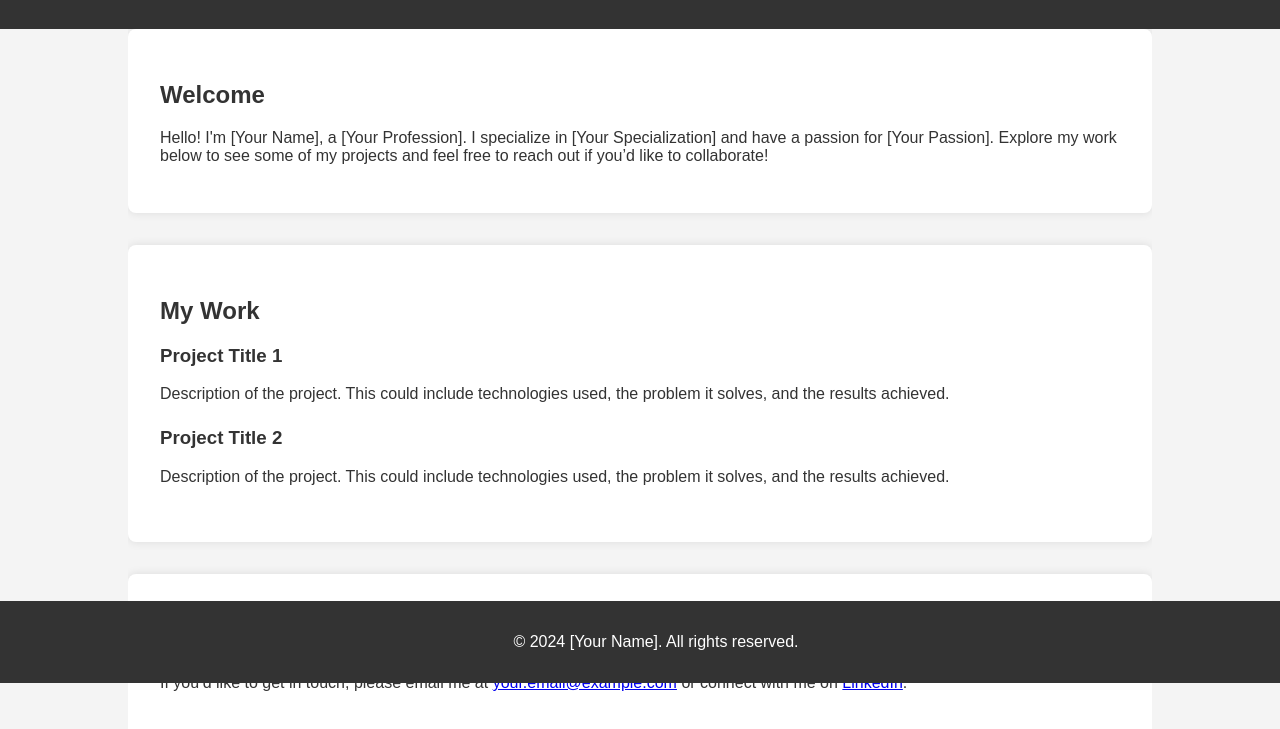
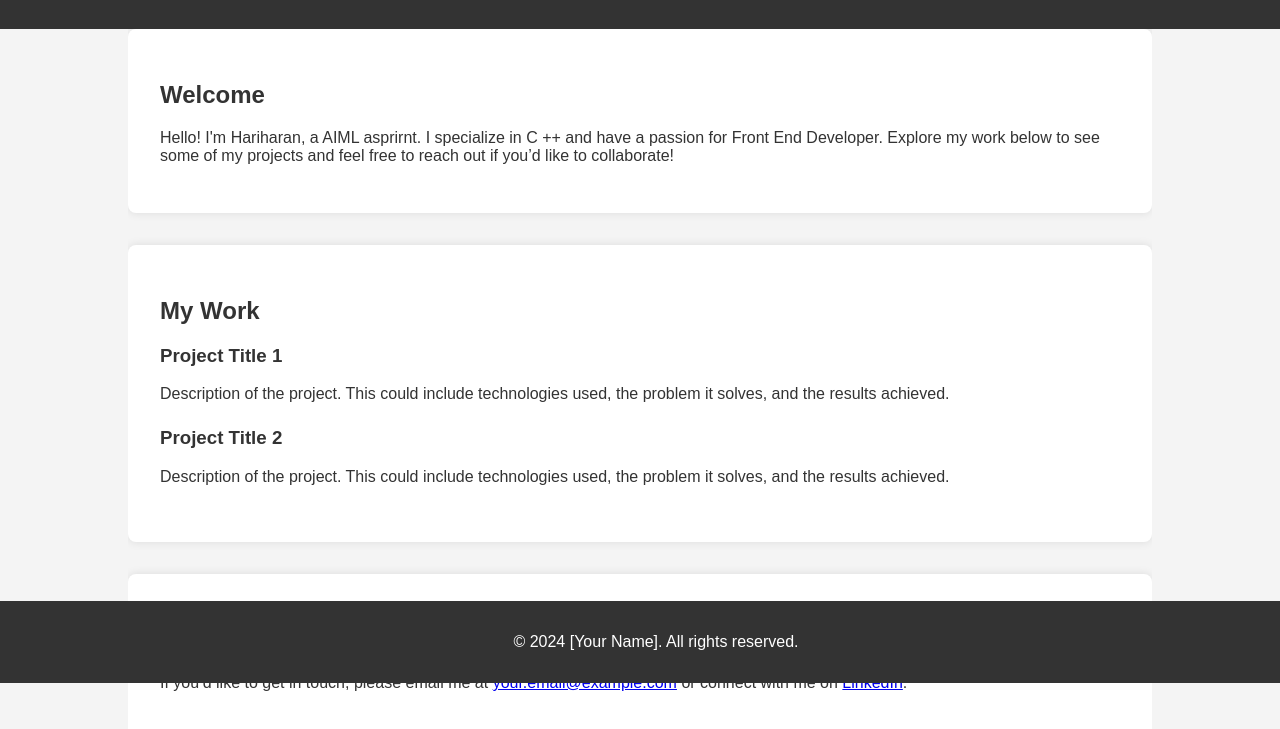
Before and after one commit to Hariharan1234545/Hariharan1234545.github.io, a plain HTML site: page index.html in a window 1280 px wide. Shown: the part 117-846 px from the top of the page. Drawn offline with Linux system fonts and the light colour scheme.

Commit message:
Update index.html

```diff
--- a/index.html
+++ b/index.html
@@ -79,7 +79,7 @@
     <div class="container">
         <section id="intro" class="intro">
             <h2>Welcome</h2>
-            <p>Hello! I'm [Your Name], a [Your Profession]. I specialize in [Your Specialization] and have a passion for [Your Passion]. Explore my work below to see some of my projects and feel free to reach out if you’d like to collaborate!</p>
+            <p>Hello! I'm Hariharan, a AIML asprirnt. I specialize in C ++ and have a passion for Front End Developer. Explore my work below to see some of my projects and feel free to reach out if you’d like to collaborate!</p>
         </section>
 
         <section id="work" class="work">
```
